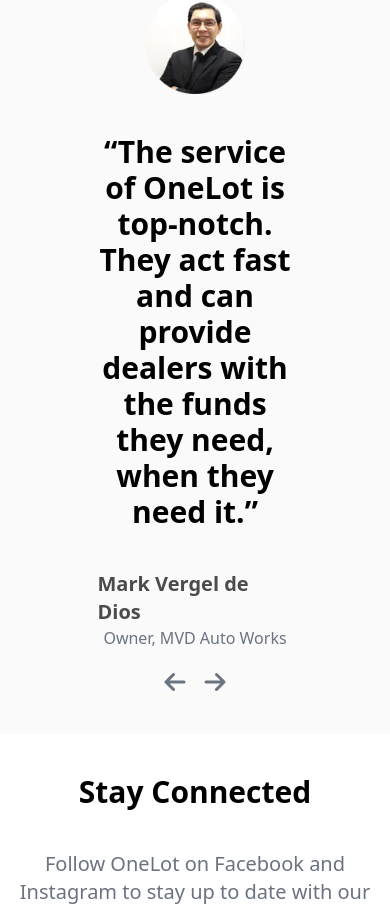
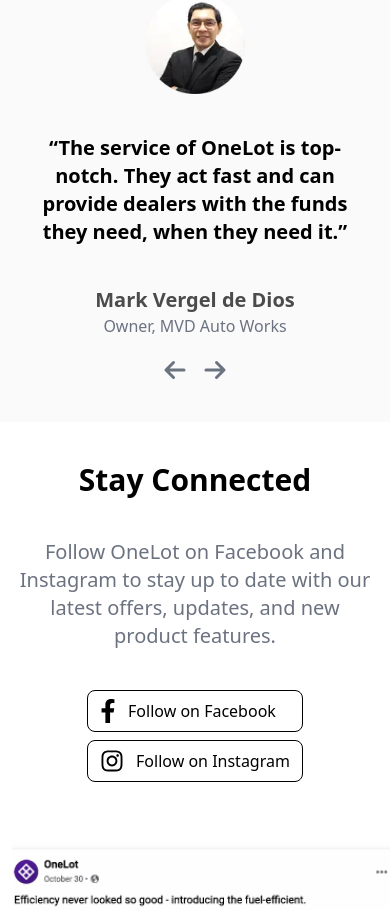
Before and after one commit to dalaixlmao/one-lot-assignment, a Next.js app: page / in a window 390 px wide. Shown: the part 5675-6585 px from the top of the page. Built offline with nearby package versions, Linux system fonts and the light colour scheme.

Commit message:
Improved responsiveness in Testimonial.tsx by changing the width and description text size

```diff
--- a/components/Testimonial.tsx
+++ b/components/Testimonial.tsx
@@ -14,11 +14,11 @@
   designation,
 }: TestimonialType) {
   return (
-    <div className="flex flex-col items-center w-1/2">
+    <div className="flex flex-col items-center md:w-1/2 w-[90%]">
       <div className="my-5">
         <Image src={icon} height={100} width={100} alt={icon} />
       </div>
-      <div className="my-5 text-3xl font-semibold text-center">
+      <div className="my-5 md:text-3xl text-xl font-semibold text-center">
         {description}
       </div>
       <div className="my-5">
```
